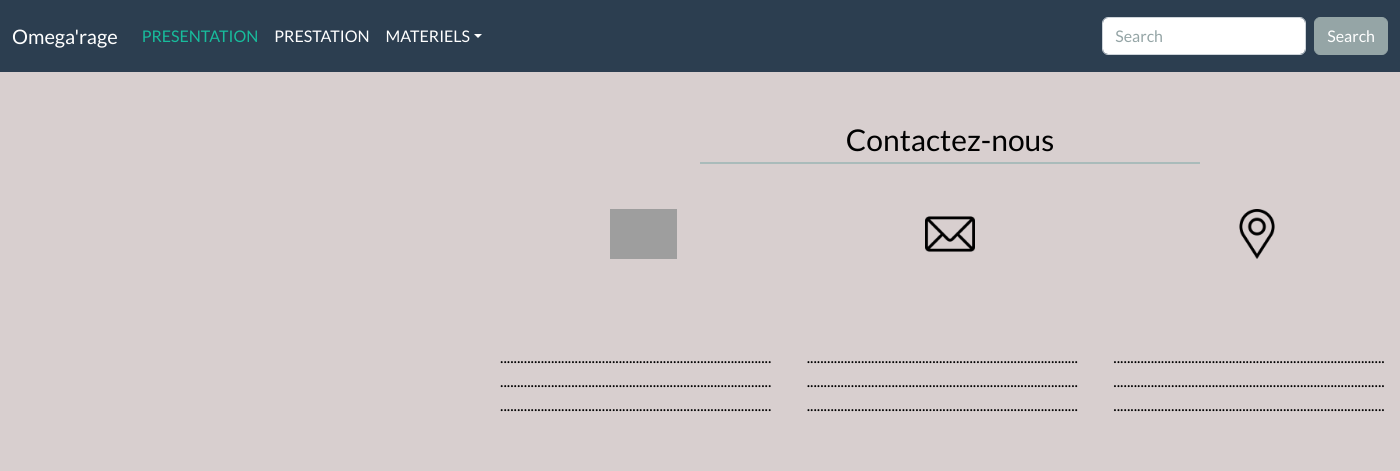
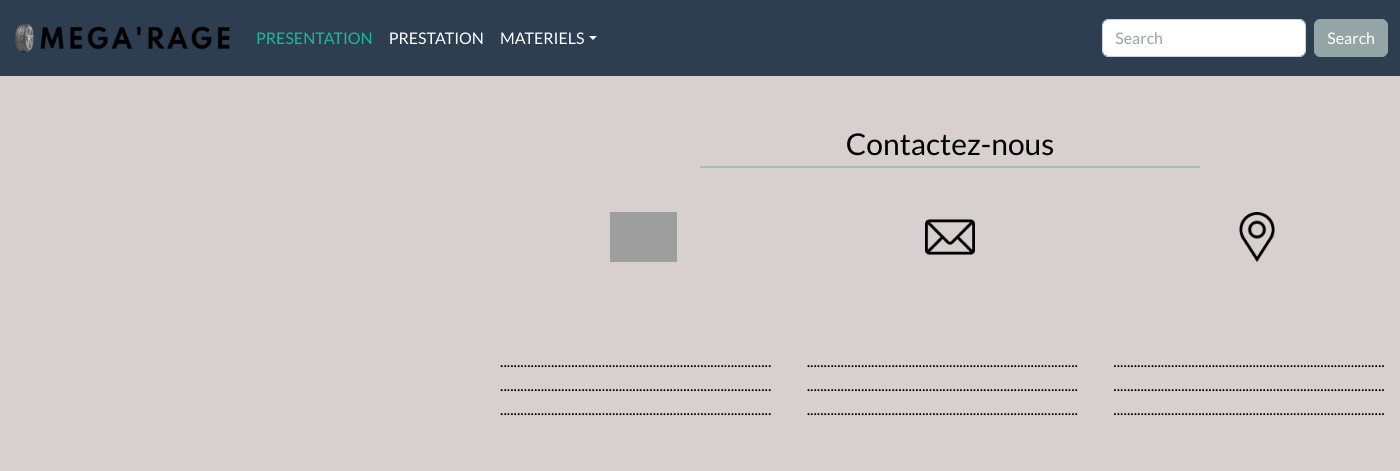
Before and after one commit to Gooobelet/AP1GARAGISTE, a Symfony app: template templates/contact/index.html.twig in a window 1400 px wide. Shown: the top 471 px of the page. Run offline with Twig, Linux system fonts and the light colour scheme; the template is opened without the code that fills it, so the values that code supplies are empty; some libraries are stand-ins or nearby versions; grey boxes are pictures that could not be loaded.

Commit message:
<feat>(v1.2.1) : Logo

```diff
--- a/templates/base.html.twig
+++ b/templates/base.html.twig
@@ -15,9 +15,10 @@
         {% endblock %}
     </head>
     {% block header %}
+<link href="../assets/styleHeader.css" rel="stylesheet" type="text/css" />
 <nav class="navbar navbar-expand-lg navbar-dark bg-primary">
   <div class="container-fluid">
-    <a class="navbar-brand" href="#" data-bcup-haslogintext="no">Omega'rage</a>
+    <a class="navbar-brand" href="#" data-bcup-haslogintext="no"><img src="../assets/logoP.png" alt="logoP" class="logoP" /></a>
     <button class="navbar-toggler" type="button" data-bs-toggle="collapse" data-bs-target="#navbarColor01" aria-controls="navbarColor01" aria-expanded="false" aria-label="Toggle navigation" data-bcup-haslogintext="no">
       <span class="navbar-toggler-icon"></span>
     </button>
```
Also changed, not shown: public/assets/logoP.png (added), public/assets/styleHeader.css (added).
